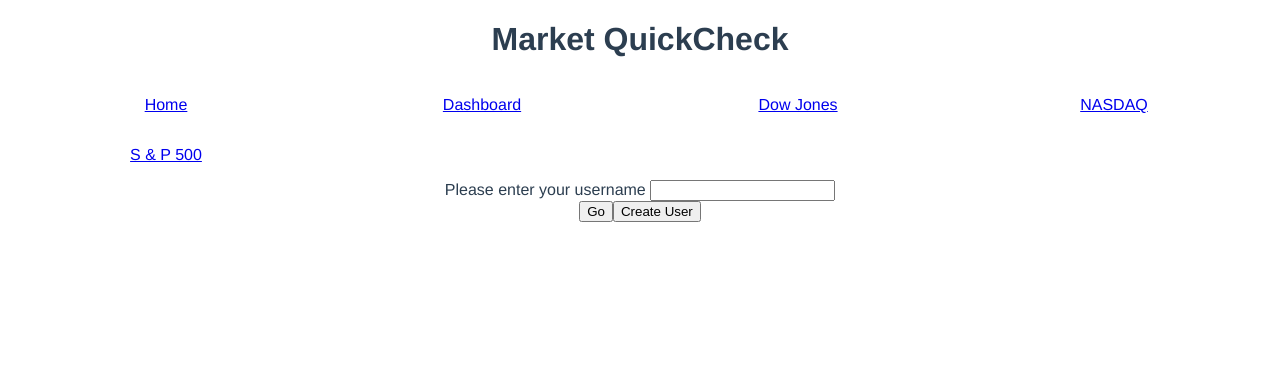
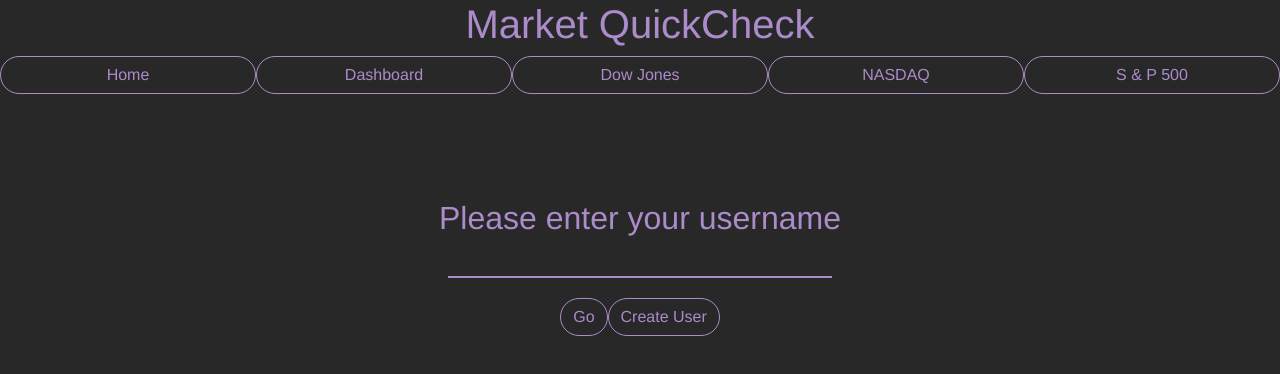
Before and after one commit to prstepic/StockMarketTool, a Vue app in the folder client/: page / in a window 1280 px wide. Shown: the top 374 px of the page. Built offline with nearby package versions, Linux system fonts and the light colour scheme.

Commit message:
app syling improvements

```diff
--- a/client/package.json
+++ b/client/package.json
@@ -9,7 +9,10 @@
   },
   "dependencies": {
     "axios": "^0.21.1",
+    "bootstrap-vue": "^2.21.2",
     "core-js": "^3.6.5",
+    "node-sass": "^5.0.0",
+    "sass-loader": "^10.1.1",
     "vue": "^2.6.11",
     "vue-router": "^3.2.0"
   },
--- a/client/public/index.html
+++ b/client/public/index.html
@@ -7,7 +7,7 @@
     <link rel="icon" href="<%= BASE_URL %>favicon.ico">
     <title><%= htmlWebpackPlugin.options.title %></title>
   </head>
-  <body>
+  <body style="background-color: #282829">
     <noscript>
       <strong>We're sorry but <%= htmlWebpackPlugin.options.title %> doesn't work properly without JavaScript enabled. Please enable it to continue.</strong>
     </noscript>
--- a/client/src/App.vue
+++ b/client/src/App.vue
@@ -1,6 +1,6 @@
 <template>
   <div id="app">
-    <h1> Market QuickCheck </h1>
+    <h1 id="title"> Market QuickCheck </h1>
     <NavigationBar :username="currentUser"/>
     <router-view/>
   </div>
@@ -21,25 +21,32 @@
   }
 </script>
 
-<style>
+<style lang="scss">
+@import "./overrideVariables.scss";
 #app {
   font-family: Avenir, Helvetica, Arial, sans-serif;
   -webkit-font-smoothing: antialiased;
   -moz-osx-font-smoothing: grayscale;
   text-align: center;
-  color: #2c3e50;
 }
 
-#nav {
-  padding: 30px;
+#title {
+  color: #ab8bc9;
 }
 
-#nav a {
-  font-weight: bold;
-  color: #2c3e50;
+label {
+  color: #ab8bc9;
 }
 
-#nav a.router-link-exact-active {
-  color: #42b983;
+input {
+  width: 30%;
+  background-color:transparent;
+  border: none;
+  border-bottom: 2px solid #ab8bc9;
+  color: white;
+  text-align: center;
+}
+input:focus {
+  outline: none;
 }
 </style>
--- a/client/src/components/NavigationBar.vue
+++ b/client/src/components/NavigationBar.vue
@@ -1,21 +1,21 @@
 <template>
   <!-- div to contain router links that will link to different pages -->
   <div id="navBar">
-    <router-link to="/" id="homeLink">
-      <p> Home </p>
-    </router-link>
-    <router-link :to="goToUserHome()" id="dashLink">
-      <p> Dashboard </p>
-    </router-link>
-    <router-link to="/djia" id="dowLink">
-      <p> Dow Jones </p>
-    </router-link>
-    <router-link to="/ixic" id="nasLink">
-      <p> NASDAQ </p>
-    </router-link>
-    <router-link to="/inx" id="sapLink">
-      <p> S &amp; P 500</p>
-    </router-link>
+    <b-button pill variant="outline-primary" to="/" id="homeLink">
+      Home
+    </b-button>
+    <b-button pill variant="outline-primary" :to="goToUserHome()" id="dashLink">
+      Dashboard
+    </b-button>
+    <b-button pill variant="outline-primary" to="/djia" id="dowLink">
+      Dow Jones
+    </b-button>
+    <b-button pill variant="outline-primary" to="/ixic" id="nasLink">
+      NASDAQ
+    </b-button>
+    <b-button pill variant="outline-primary" to="/inx" id="sapLink">
+      S &amp; P 500
+    </b-button>
   </div>
 </template>
 
@@ -33,9 +33,9 @@
   }
 </script>
 
-<style scoped>
+<style scoped lang="scss">
   #navBar {
     display: grid;
-    grid-template-columns: repeat(4, 1fr);
+    grid-template-columns: repeat(5, 1fr);
   }
 </style>
--- a/client/src/components/StockDetail.vue
+++ b/client/src/components/StockDetail.vue
@@ -3,8 +3,9 @@
   The stock information comes from the prop value stockSymbol
   -->
   <div class="detailedPage" v-if="stockSymbol">
-    <h1 class="symbolTitle"> {{ stockSymbol.ticker }} </h1>
+    <h1 class="symbolTitle" :style="{color: getDayChange()}" > {{ stockSymbol.ticker }} </h1>
     <p class="lastPrice"> Last Price: ${{ stockSymbol.currentPrice }} </p>
+    <p class="dayChange" :style="{color: getDayChange()}"> Change: {{ stockSymbol.dayDiff }} </p>
     <p class="asOfDate"> As of: {{ currentDate().month }}/{{ currentDate().day }}/{{ currentDate().year }}</p>
     <p class="marketHours"
       v-show="!isMarketOpen()"
@@ -48,6 +49,15 @@
           year: d.getFullYear()
         }
         return today
+      },
+      getDayChange() {
+
+        if(this.stockSymbol.dayDiff < 0){
+          return '#e02f61'
+        }
+        else {
+          return '#1ce63a'
+        }
       }
     },
     components: {
@@ -57,4 +67,13 @@
 </script>
 
 <style scoped>
+  .symbolTitle {
+    margin-top: 50px;
+  }
+  p {
+    color: #ab8bc9;
+  }
+  .lastPrice {
+    font-weight: bold;
+  }
 </style>
--- a/client/src/components/StockGridItem.vue
+++ b/client/src/components/StockGridItem.vue
@@ -5,15 +5,16 @@
   Each item will also have a link to the detailed page of the stock using v-bind:to
   -->
   <div class="stockItem">
-    <h3 class="tickerName"> {{ stock.ticker }} </h3>
-    <h5 class="tickerPrice"> ${{ stock.lastPrice }} </h5>
+    <h3 class="tickerName" :style="{color: priceColor}"> {{ stock.ticker }} </h3>
+    <h5 class="tickerPrice"> ${{ (stock.tickerData.c).toFixed(2)}} </h5>
+    <p class="dayChange" :style="{color: priceColor}"> {{ dayDifference}} </p>
     <p class="marketDate"> {{ month }}/{{ day }}/{{ year }} </p>
-    <router-link v-bind:to="'/detailed/' + stock.ticker">
-      <button> View stock </button>
-    </router-link>
-    <button v-on:click="$emit('stockRemovalItem', stock.ticker)">
+    <b-button pill variant="outline-primary" :to="'/detailed/' + stock.ticker">
+      View stock
+    </b-button>
+    <b-button pill variant="outline-primary" v-on:click="$emit('stockRemovalItem', stock.ticker)">
       Remove from Dashboard
-    </button>
+    </b-button>
   </div>
 
 </template>
@@ -30,7 +31,9 @@
       return {
         month: '',
         day: '',
-        year: ''
+        year: '',
+        priceColor: '#1ce63a',
+        dayDifference: 0
       }
     },
     created() {
@@ -38,12 +41,30 @@
       this.month = d.getMonth() + 1
       this.day = d.getDate()
       this.year = d.getFullYear()
+      this.dayDifference = (this.stock.tickerData.c - this.stock.tickerData.o).toFixed(2)
+      if(this.dayDifference < 0) {
+        this.priceColor = '#e02f61'
+      }
     }
   }
 </script>
 
 <style scoped>
   .stockItem {
-    border: 1px solid black;
+    border: 1px solid #ab8bc9;
+  }
+  h3 {
+    color: #17e610;
+  }
+  .tickerPrice {
+    color: #ab8bc9;
+    font-weight: bold;
+  }
+  p {
+    color: #ab8bc9;
+  }
+
+  .dayChange {
+    margin-bottom: 10px;
   }
 </style>
--- /dev/null
+++ b/client/src/overrideVariables.scss
@@ -0,0 +1,3 @@
+$purple: #ab8bc9;
+$primary: $purple;
+@import "../node_modules/bootstrap/scss/bootstrap";
--- a/client/src/views/DetailedPage.vue
+++ b/client/src/views/DetailedPage.vue
@@ -22,7 +22,8 @@
           highPrice: '',
           lowPrice: '',
           currentPrice: '',
-          prevClose: ''
+          prevClose: '',
+          dayDiff: ''
         }
       }
     },
@@ -34,11 +35,12 @@
       const requestUrl = '/API/info/' + upperSymbol
       axios.get(requestUrl)
       .then( (response) => {
-        this.symbol.openPrice = response.data.o
-        this.symbol.highPrice = response.data.h
-        this.symbol.lowPrice = response.data.l
-        this.symbol.currentPrice = response.data.c
-        this.symbol.prevClose = response.data.pc
+        this.symbol.openPrice = (response.data.o).toFixed(2)
+        this.symbol.highPrice = (response.data.h).toFixed(2)
+        this.symbol.lowPrice = (response.data.l).toFixed(2)
+        this.symbol.currentPrice = (response.data.c).toFixed(2)
+        this.symbol.prevClose = (response.data.pc).toFixed(2)
+        this.symbol.dayDiff = (this.symbol.currentPrice - this.symbol.openPrice).toFixed(2)
       })
       .catch( (error) => {
         console.log(error)
--- a/client/src/views/HomePage.vue
+++ b/client/src/views/HomePage.vue
@@ -7,13 +7,13 @@
   -->
   <div class="pageView" v-if="stockList">
     <StockGrid :stocks="stockList" :user="this.$route.params.username" />
-    <form>
+    <form class="addStockForm">
       <label for="stockAddInput"> Add stock: </label>
       <input type="text" v-model="stockName" id="stockAddInput">
     </form>
-    <button v-on:click="addStock(stockName)">
+    <b-button pill variant="outline-primary" v-on:click="addStock(stockName)">
       Add Stock To Dashboard
-    </button>
+    </b-button>
   </div>
   <PageNotFound v-else/>
 </template>
@@ -51,7 +51,7 @@
           .then( (response) => {
             this.stockList.push({
               ticker: upperTicker,
-              lastPrice: response.data
+              tickerData: response.data
             })
           })
           .catch( (error) => {
@@ -84,7 +84,13 @@
 </script>
 
 <style scoped>
-  h1 {
-    color: red;
+  .pageView {
+    margin-top: 20px;
+  }
+  .addStockForm {
+    margin-top: 50px;
+  }
+  #stockAddInput {
+    margin-bottom: 20px;
   }
 </style>
--- a/client/src/views/LandingPage.vue
+++ b/client/src/views/LandingPage.vue
@@ -1,15 +1,19 @@
 <template>
   <div class="submissionPage">
-    <form>
-      <label for="usernameInput"> Please enter your username </label>
-      <input type="text" v-model="username" id="usernameInput">
-    </form>
-    <button v-on:click="setUser(username)">
+    <div id="userSubmission">
+      <form>
+        <label for="usernameInput"> Please enter your username </label>
+        <div>
+          <input type="text" v-model="username" id="usernameInput">
+        </div>
+      </form>
+    </div>
+    <b-button pill variant="outline-primary" v-on:click="setUser(username)">
       Go
-    </button>
-    <button v-on:click="createNewUser(username)">
+    </b-button>
+    <b-button pill variant="outline-primary" v-on:click="createNewUser(username)">
       Create User
-    </button>
+    </b-button>
   </div>
 </template>
 
@@ -48,5 +52,13 @@
   }
 </script>
 
-<style scoped>
+<style scoped lang="scss">
+#userSubmission {
+  margin-top: 100px;
+  margin-bottom: 20px;
+}
+label {
+  font-size: 200%;
+}
+
 </style>
--- a/client/src/views/PageNotFound.vue
+++ b/client/src/views/PageNotFound.vue
@@ -1,9 +1,9 @@
 <template>
   <div class="pageView">
     <h1> 404: Not Found </h1>
-    <button v-on:click="backHome">
+    <b-button pill variant="outline-primary" v-on:click="backHome">
       Back Home
-    </button>
+    </b-button>
   </div>
 </template>
 
@@ -18,8 +18,9 @@
   }
 </script>
 
-<style scoped>
+<style scoped lang="scss">
   h1 {
-    text-align: center;
+    margin-top: 100px;
+    color: #ab8bc9;
   }
 </style>
```
Also changed, not shown: client/src/main.js (+6 -1 lines), 2 other files (tests, documents, lock files or other folders).
